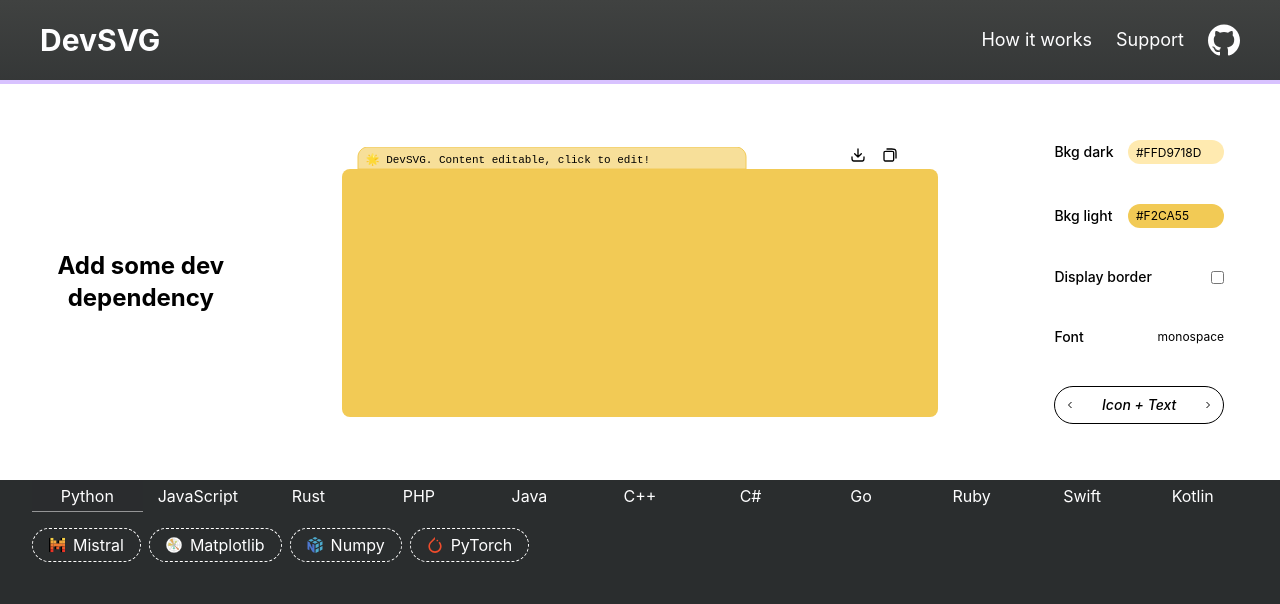
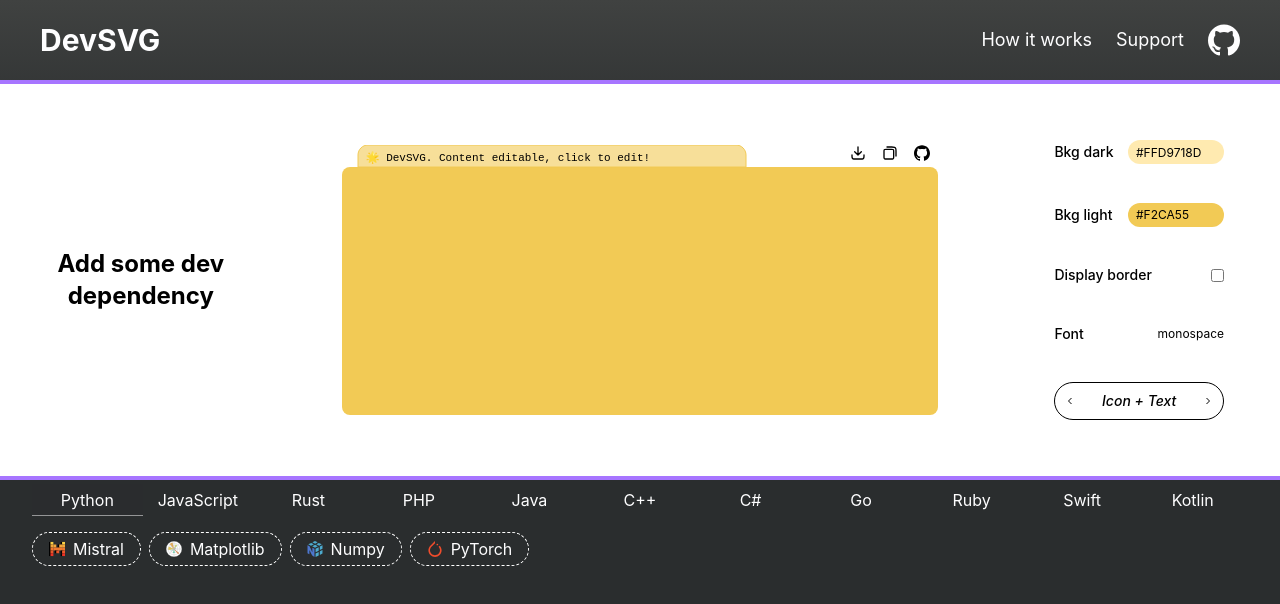
Before and after one commit to AlbertLnz/devSvg, a SvelteKit app: page / in a window 1280 px wide. Shown: the top 604 px of the page. Built offline with nearby package versions, Linux system fonts and the light colour scheme.

Commit message:
Fixing some styling using TailwindCSS (dark:)

```diff
--- a/src/components/SearchNav.svelte
+++ b/src/components/SearchNav.svelte
@@ -21,7 +21,7 @@
 	// $inspect(techsGridCols)
 </script>
 
-<nav class={`relative grid w-full grid-cols-11 px-8`}>
+<nav class="relative grid w-full grid-cols-11 px-8 pt-1">
 	{#each techs as tech, index}
 		<button
 			onclick={() => handleAssignCategory(tech)}
--- a/src/components/Swapy.svelte
+++ b/src/components/Swapy.svelte
@@ -41,7 +41,7 @@
 					data-swapy-slot={`${dependency.name}`}
 				>
 					<div
-						class="relative flex items-center justify-start gap-x-3 rounded-md border border-[#000] p-4 hover:bg-white/10 dark:border-[#fff]"
+						class="relative flex items-center justify-start gap-x-3 rounded-md border border-[#000] p-4 hover:bg-black/10 dark:border-[#fff] dark:hover:bg-white/10"
 						data-swapy-item={`${dependency.name}`}
 					>
 						<dependency.svg className="size-5" />
--- a/src/components/SwitcherThemeGithub.svelte
+++ b/src/components/SwitcherThemeGithub.svelte
@@ -13,5 +13,5 @@
 </script>
 
 <button class="px-1" onclick={toggleTheme}>
-	<GitHubIcon className={`size-4 ${githubTheme === 'light' ? 'text-black' : 'text-white'}`} />
+	<GitHubIcon className="size-4 text-black dark:text-white" />
 </button>
--- a/src/routes/+page.svelte
+++ b/src/routes/+page.svelte
@@ -37,7 +37,7 @@
 <Header />
 
 <main
-	class="relative grid grid-cols-[0.2fr_0.6fr_0.2fr] overflow-y-hidden border-t-4 border-t-[#9E66FF]/40 bg-[#FFFFFF] p-4 text-black dark:bg-[#2A2D2E] dark:text-white"
+	class="relative grid grid-cols-[0.2fr_0.6fr_0.2fr] overflow-y-hidden border-y-4 border-y-[#9E66FF]/90 bg-[#FFFFFF] p-4 text-black dark:border-y-[#9E66FF]/40 dark:bg-[#2A2D2E] dark:text-white"
 >
 	<Swapy {selected} {handleSelected} />
 	<SvgProduct {svgConfig} {selected} />
```
